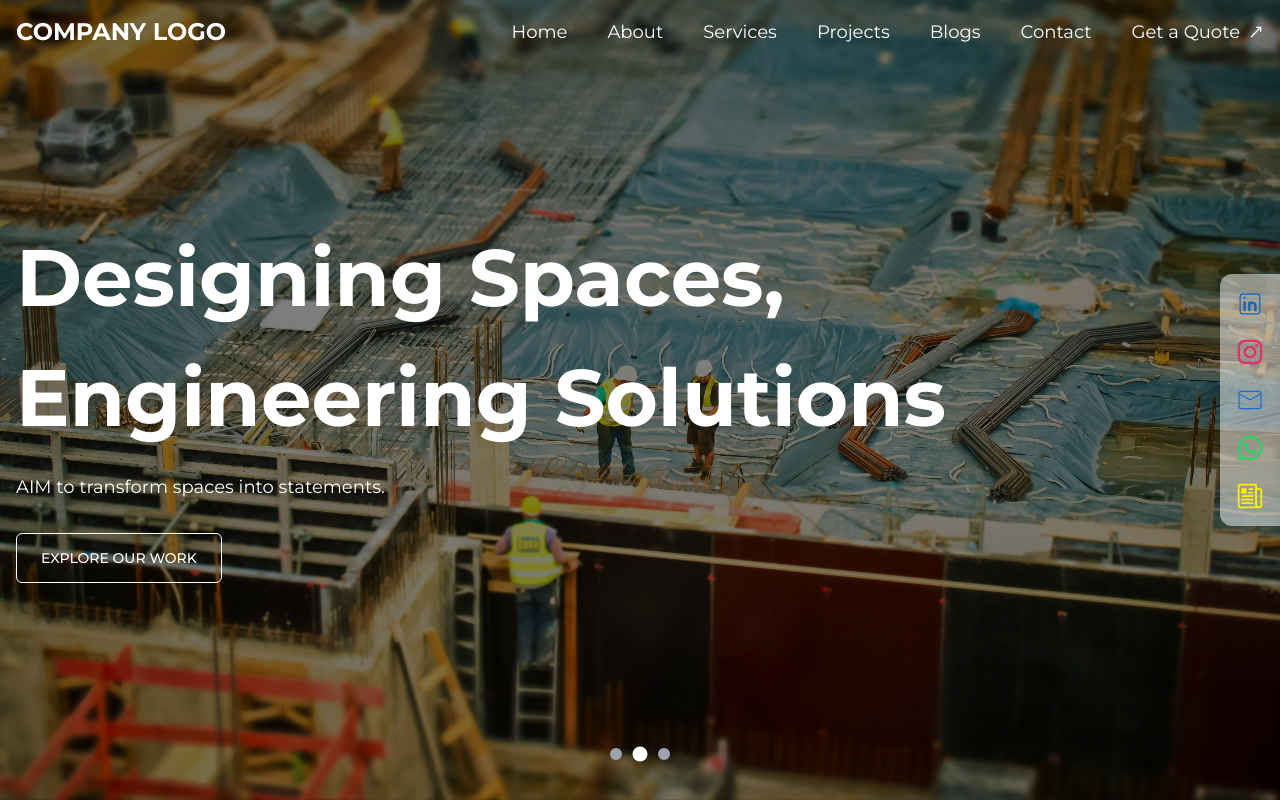
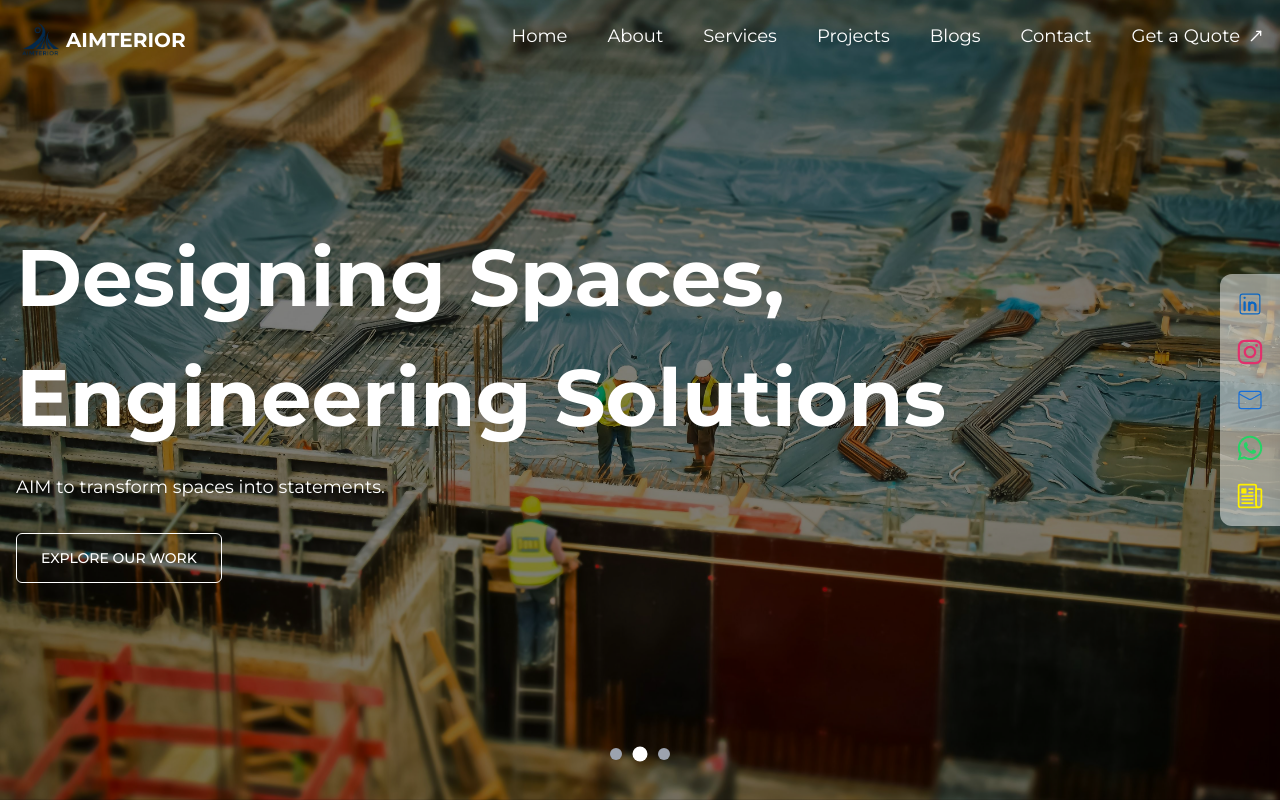
Before and after one commit to dhiant/consulting-firm-frontend, a Next.js app: page / in a window 1280 px wide. Shown: the top 800 px of the page. Built offline with nearby package versions, Linux system fonts and the light colour scheme.

Commit message:
logo updated

```diff
--- a/components/header.tsx
+++ b/components/header.tsx
@@ -90,9 +90,9 @@
 import Link from "next/link";
 import { useEffect, useState } from "react";
 import { cn } from "@/lib/utils";
-
 import { Menu, X } from "lucide-react"; // Optional: icon library like lucide
 import QuotationModal from "./quotation-modal-adv";
+import Image from "next/image";
 
 export default function Header() {
   const [scrolled, setScrolled] = useState(false);
@@ -132,8 +132,14 @@ export default function Header() {
         )}
       >
         <nav className="container mx-auto px-4 py-4 flex justify-between items-center max-w-screen-xl">
-          <Link href="/" className="text-2xl font-bold">
-            COMPANY LOGO
+          <Link href="/" className="text-xl font-bold flex items-center">
+            <Image
+              alt="..."
+              src="/images/company_logo.png"
+              height={50}
+              width={50}
+            />
+            <span className="mt-2">AIMTERIOR</span>
           </Link>
 
           {/* Desktop nav */}
```
Also changed, not shown: public/images/company_logo.png (added).
